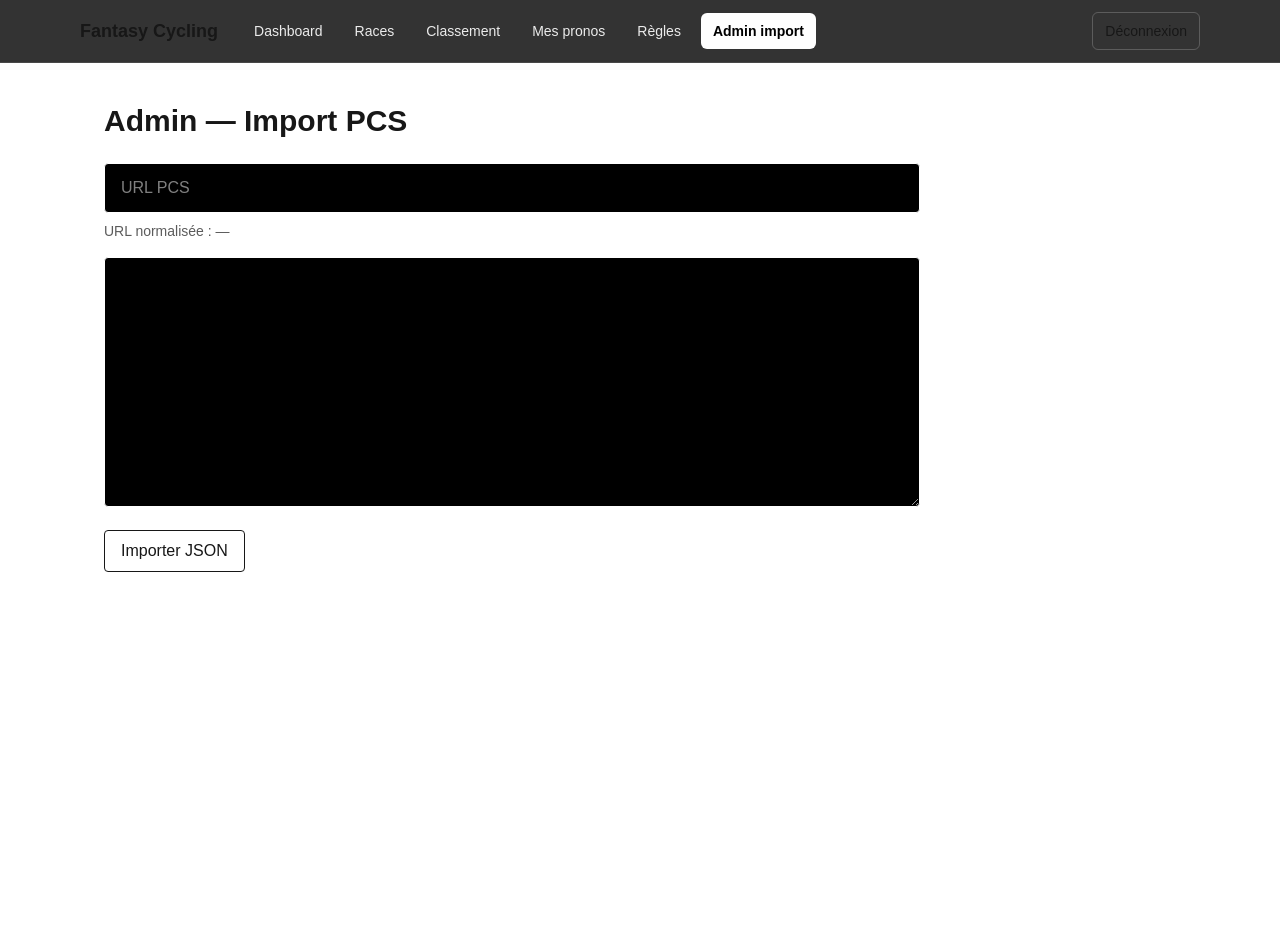
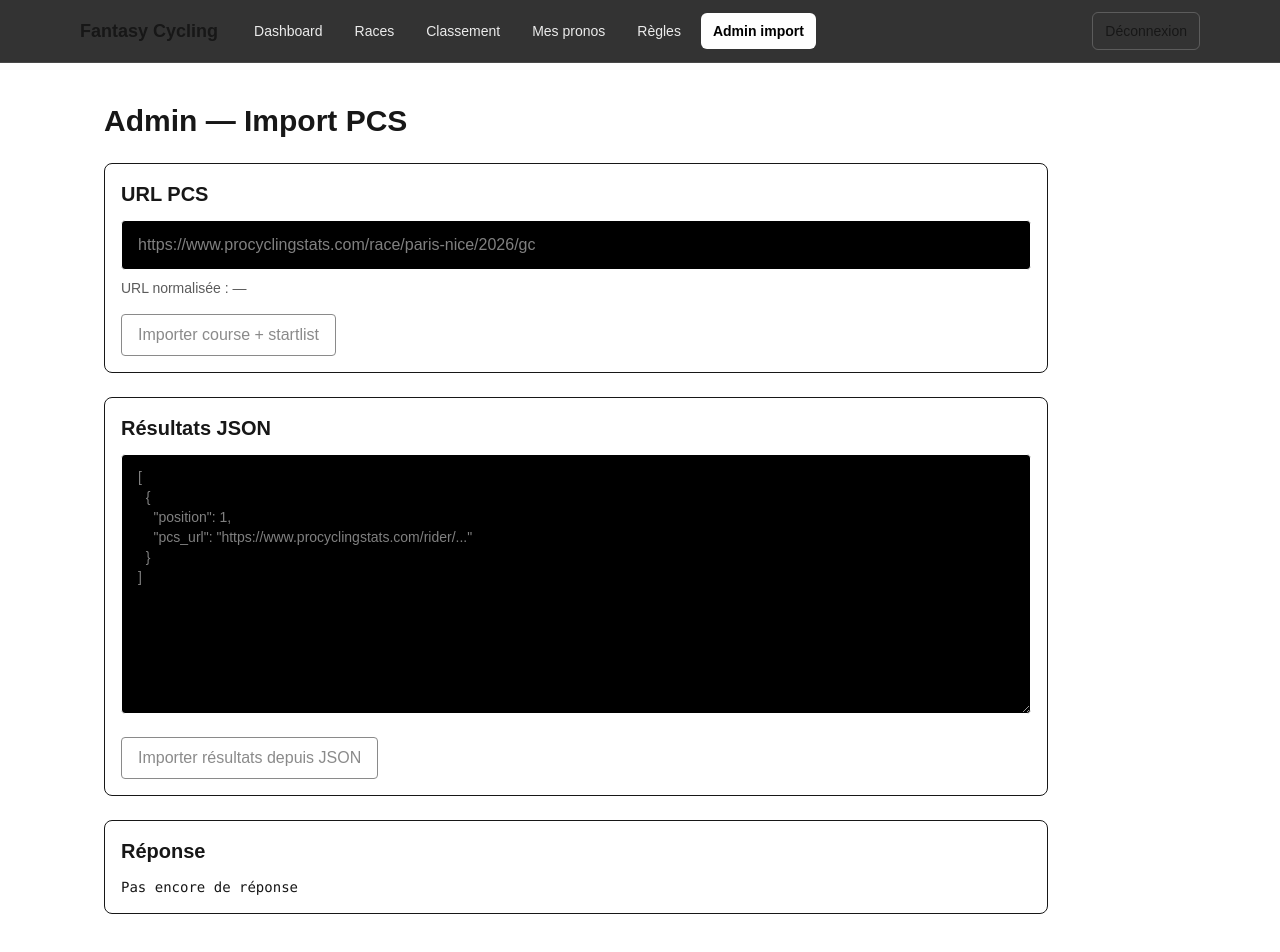
Before and after one commit to Flox8585/fantasy-cycling, a Next.js app: page /admin/import in a window 1280 px wide. Before the commit the page ends 800 px from the top, so only its background shows below. Built offline with nearby package versions, Linux system fonts and the light colour scheme; no server answers.

Commit message:
patch 6 gc

```diff
--- a/app/admin/import/page.tsx
+++ b/app/admin/import/page.tsx
@@ -10,7 +10,10 @@ function normalizeUrl(input: string) {
   url = url.replace('https://procyclingstats.com', 'https://www.procyclingstats.com')
   url = url.replace('http://www.procyclingstats.com', 'https://www.procyclingstats.com')
 
-  // IMPORTANT: on garde /gc et /stage-x
+  // IMPORTANT:
+  // - on garde /gc
+  // - on garde /stage-x
+  // - on retire juste /result en fin
   url = url.replace(/\/result\/?$/i, '')
 
   return url
@@ -20,19 +23,19 @@ export default function AdminImportPage() {
   const [url, setUrl] = useState('')
   const [jsonText, setJsonText] = useState('')
   const [responseText, setResponseText] = useState('')
+  const [loadingCourse, setLoadingCourse] = useState(false)
+  const [loadingJson, setLoadingJson] = useState(false)
 
-  const normalizedUrl = useMemo(() => normalizeUrl(url), [url])
-
-  // 🔥 Lecture bookmarklet (SANS useSearchParams)
   useEffect(() => {
     if (typeof window === 'undefined') return
 
     const params = new URLSearchParams(window.location.search)
-
     const pcs = params.get('pcs')
     const json = params.get('json')
 
-    if (pcs) setUrl(pcs)
+    if (pcs) {
+      setUrl(pcs)
+    }
 
     if (json) {
       try {
@@ -43,11 +46,46 @@ export default function AdminImportPage() {
     }
   }, [])
 
+  const normalizedUrl = useMemo(() => normalizeUrl(url), [url])
+
+  async function importCourseAndStartlist() {
+    try {
+      setLoadingCourse(true)
+      setResponseText('')
+
+      const res = await fetch('/api/import/pcs', {
+        method: 'POST',
+        headers: { 'Content-Type': 'application/json' },
+        body: JSON.stringify({ url: normalizedUrl }),
+      })
+
+      const json = await res.json().catch(() => null)
+      setResponseText(JSON.stringify(json, null, 2))
+    } catch (e: any) {
+      setResponseText(
+        JSON.stringify(
+          { error: e?.message ?? 'Erreur import course + startlist' },
+          null,
+          2
+        )
+      )
+    } finally {
+      setLoadingCourse(false)
+    }
+  }
+
   async function importResultsFromJson() {
     try {
+      setLoadingJson(true)
       setResponseText('')
 
-      const parsed = JSON.parse(jsonText)
+      let parsed: any
+      try {
+        parsed = JSON.parse(jsonText)
+      } catch {
+        setResponseText(JSON.stringify({ error: 'JSON invalide' }, null, 2))
+        return
+      }
 
       const res = await fetch('/api/import/results/paste', {
         method: 'POST',
@@ -58,28 +96,33 @@ export default function AdminImportPage() {
         }),
       })
 
-      const json = await res.json()
-
+      const json = await res.json().catch(() => null)
       setResponseText(JSON.stringify(json, null, 2))
     } catch (e: any) {
       setResponseText(
         JSON.stringify(
-          { error: e.message || 'Erreur import JSON' },
+          { error: e?.message ?? 'Erreur import JSON' },
           null,
           2
         )
       )
+    } finally {
+      setLoadingJson(false)
     }
   }
 
   return (
-    <main className="p-10 max-w-4xl">
+    <main className="p-10 max-w-5xl">
       <h1 className="text-3xl font-bold mb-6">Admin — Import PCS</h1>
+
+      <div className="space-y-6">
+        <div className="border rounded-lg p-4">
+          <h2 className="text-xl font-semibold mb-3">URL PCS</h2>
 
           <input
             value={url}
             onChange={(e) => setUrl(e.target.value)}
-        placeholder="URL PCS"
+            placeholder="https://www.procyclingstats.com/race/paris-nice/2026/gc"
             className="w-full rounded border px-4 py-3 bg-black text-white"
           />
 
@@ -87,22 +130,50 @@ export default function AdminImportPage() {
             URL normalisée : {normalizedUrl || '—'}
           </div>
 
+          <div className="mt-4 flex gap-3 flex-wrap">
+            <button
+              onClick={importCourseAndStartlist}
+              disabled={!normalizedUrl || loadingCourse}
+              className="px-4 py-2 border rounded disabled:opacity-50"
+            >
+              {loadingCourse ? 'Import...' : 'Importer course + startlist'}
+            </button>
+          </div>
+        </div>
+
+        <div className="border rounded-lg p-4">
+          <h2 className="text-xl font-semibold mb-3">Résultats JSON</h2>
+
           <textarea
             value={jsonText}
             onChange={(e) => setJsonText(e.target.value)}
-        className="mt-4 w-full min-h-[250px] rounded border px-4 py-3 bg-black text-white font-mono text-sm"
+            className="w-full min-h-[260px] rounded border px-4 py-3 bg-black text-white font-mono text-sm"
+            placeholder={`[
+  {
+    "position": 1,
+    "pcs_url": "https://www.procyclingstats.com/rider/..."
+  }
+]`}
           />
 
+          <div className="mt-4 flex gap-3 flex-wrap">
             <button
               onClick={importResultsFromJson}
-        className="mt-4 px-4 py-2 border rounded"
+              disabled={!normalizedUrl || !jsonText.trim() || loadingJson}
+              className="px-4 py-2 border rounded disabled:opacity-50"
             >
-        Importer JSON
+              {loadingJson ? 'Import...' : 'Importer résultats depuis JSON'}
             </button>
+          </div>
+        </div>
 
-      <pre className="mt-6 text-sm whitespace-pre-wrap">
-        {responseText}
+        <div className="border rounded-lg p-4">
+          <h2 className="text-xl font-semibold mb-3">Réponse</h2>
+          <pre className="text-sm whitespace-pre-wrap overflow-x-auto">
+            {responseText || 'Pas encore de réponse'}
           </pre>
+        </div>
+      </div>
     </main>
   )
 }
```
Lines whose indentation alone changed are shown as unchanged.
